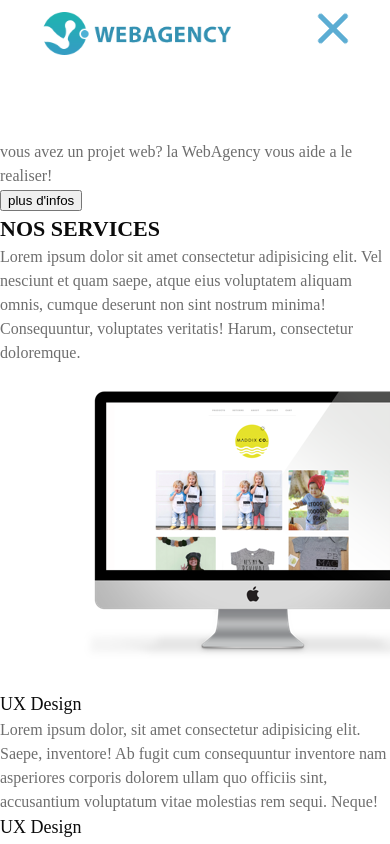
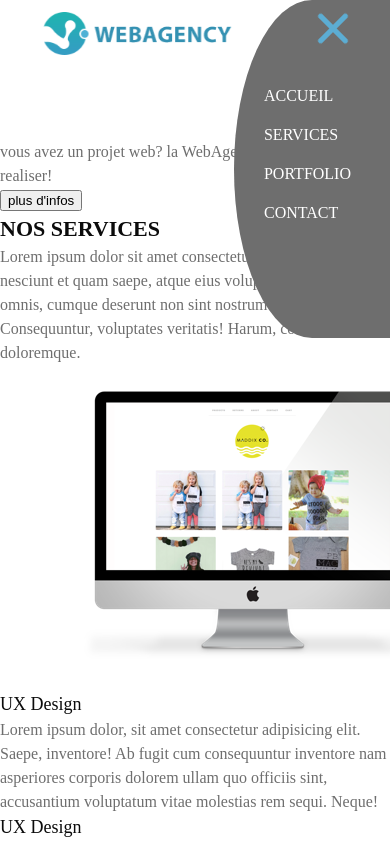
Before and after one commit to steffFrank/WEB_AGENCY_PROJECT, a website: page index.html in a window 390 px wide. Both pictures are taken after a click on the element 332 px from the left and 33 px from the top of the page. Shown: the top 844 px of the page. Drawn offline with nearby package versions, Linux system fonts and the light colour scheme; files that its build step writes are made by us from their sources.

Commit message:
feat: Make the navigation appear and disappear after cliking hamburger menu

```diff
--- a/assets/sass/components/_menu.scss
+++ b/assets/sass/components/_menu.scss
@@ -2,6 +2,7 @@
 // HAMBUGER MENU
 //==================================
 .menu {
+    position: relative;
     width: 40px;
     height: 25px;
     margin: auto;
@@ -39,11 +40,12 @@
                 @include btn-animation(third-bar);
             }
         }
-        @include m(no-animation) {
-            animation: none !important;
-        }
     }
     @include breakpoint(laptop) {
         display: none;
     }
 }
+
+.menu__bar--no-animation {
+    animation: none !important;
+}
--- a/assets/sass/layout/_header-nav.scss
+++ b/assets/sass/layout/_header-nav.scss
@@ -3,13 +3,44 @@
 //================================
 
 .header-nav {
-    display: none;
+    visibility: hidden;
+    @include m(active) {
+        visibility:visible;
+        position: absolute;
+        width: 40%;
+        height: 40vh;
+        top: 0;
+        right: -110px;
+        border-radius: 50% 0 0 50%;
+        background-color: $color-text;
+        transform: translateX(-110px);
+        transition: transform $animation-duration ease-in-out;
+        z-index: -10;
+    }
+    ul {
+        position: absolute;
+        top:25%;
+        right: 25%;
+    }
+    a {
+        color: $color-primary;
+        &:hover {
+            color: $color-accent;
+        }
+    }
+    @include e(link) {
+        margin-bottom: rem(15px);
+        text-transform: uppercase;
+    }
     @include breakpoint(laptop) {
-        display: block;
+        visibility: visible;
         margin-left: 150px;
         width: 30vw;
         margin-right: auto;
         ul {
+            position: relative;
+            top: 0;
+            right: 0;
             display: flex;
             justify-content: space-between;
         }
@@ -19,6 +50,7 @@
             border-top: 3px solid transparent;
             transition: all 0.8s;
             a {
+                color: $color-secondary;
                 transition: color 0.4s;
                 &:hover {
                     color: $color-accent;
--- a/index.js
+++ b/index.js
@@ -4,6 +4,7 @@
 
 let menu = document.querySelector(".menu");
 let bars = document.querySelectorAll(".menu__bar");
+let nav = document.querySelector(".header-nav");
 let toggle = false;
 
 menu.addEventListener("click", () => {
@@ -11,9 +12,11 @@ menu.addEventListener("click", () => {
     bars.forEach(bar => bar.classList.remove("menu__bar--no-animation"));
     if (!toggle) {
         bars.forEach(bar => bar.classList.add("menu__bar--active"));
+        nav.classList.add("header-nav--active");
         toggle=true;
     } else {
         bars.forEach(bar => bar.classList.remove("menu__bar--active"));
+        nav.classList.remove("header-nav--active");
         toggle=false;
     }
 })
```
Also changed, not shown: 1 other file.
